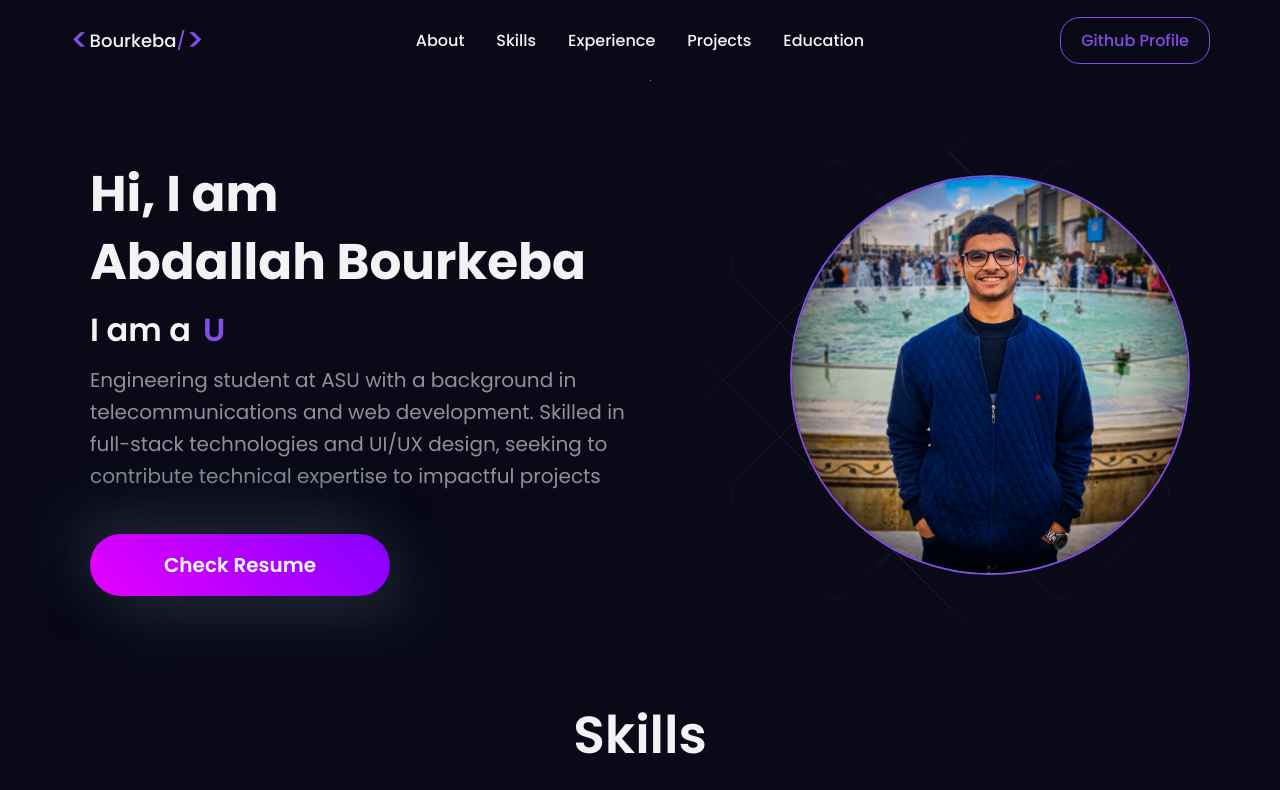
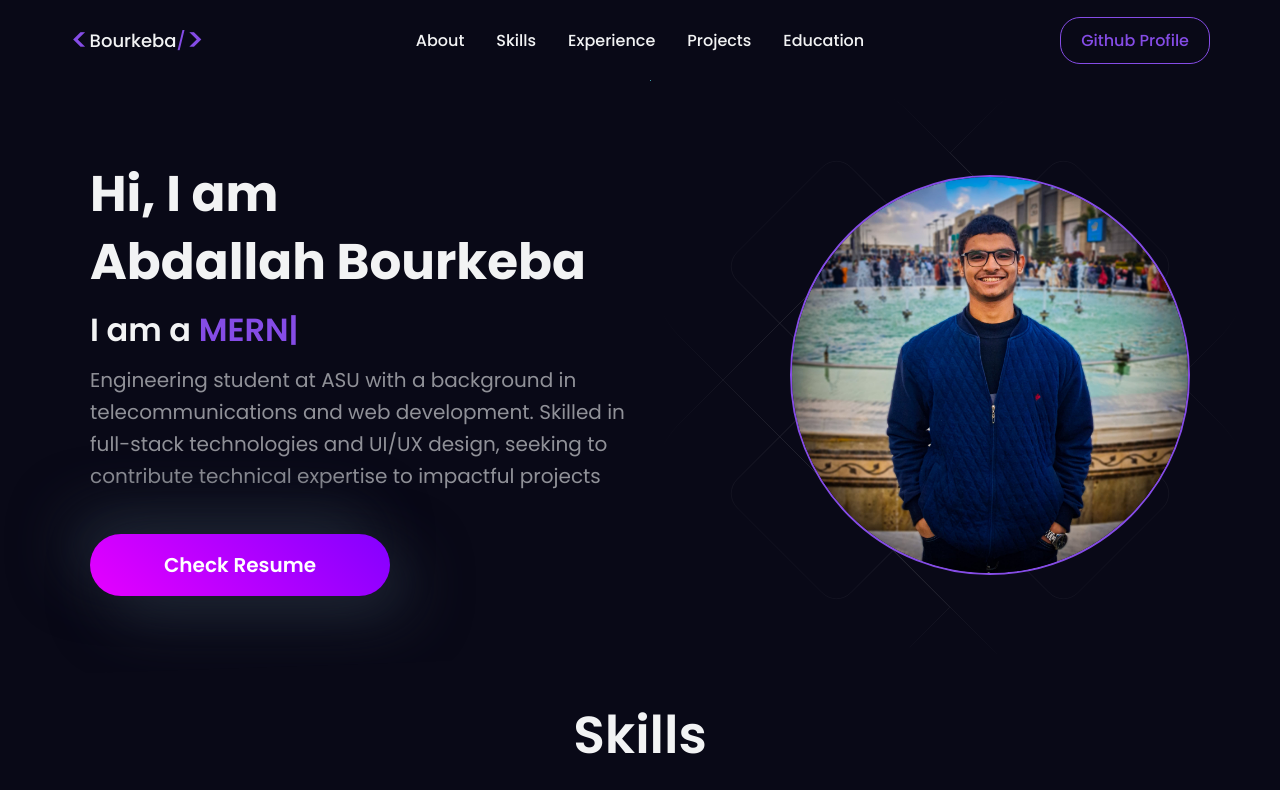
Before and after one commit to Abdallah-Bourkeba/portfolio, a React (Create React App) app: page / in a window 1280 px wide. Shown: the top 790 px of the page. Built offline with nearby package versions, Linux system fonts and the light colour scheme.

Commit message:
change type write lib

```diff
--- a/package.json
+++ b/package.json
@@ -25,10 +25,10 @@
     "react-scripts": "5.0.1",
     "react-scroll": "^1.9.0",
     "react-tilt": "^1.0.2",
+    "react-typed": "^2.0.12",
     "react-vertical-timeline-component": "^3.6.0",
     "styled-components": "^6.1.8",
     "three": "^0.161.0",
-    "typewriter-effect": "^2.21.0",
     "web-vitals": "^2.1.4"
   },
   "scripts": {
--- a/src/components/sections/Hero.jsx
+++ b/src/components/sections/Hero.jsx
@@ -1,7 +1,7 @@
 import React from "react";
 import styled from "styled-components";
 import { Bio } from "../../data/constants";
-import Typewriter from "typewriter-effect";
+import { ReactTyped } from "react-typed";
 import HeroImg from "../../images/HeroImage.jpg";
 import HeroBgAnimation from "../HeroBgAnimation";
 import { Tilt } from "react-tilt";
@@ -90,11 +90,9 @@ const Title = styled.div`
   }
 `;
 
-const TextLoop = styled.div`
+const TextLoop = styled.p`
   font-weight: 600;
   font-size: 32px;
-  display: flex;
-  gap: 12px;
   color: ${({ theme }) => theme.text_primary};
   line-height: 68px;
 
@@ -109,7 +107,7 @@ const TextLoop = styled.div`
   }
 `;
 
-const Span = styled.div`
+const Span = styled.span`
   color: ${({ theme }) => theme.primary};
 `;
 
@@ -233,14 +231,17 @@ const Hero = () => {
                   Hi, I am <br /> {Bio.name}
                 </Title>
                 <TextLoop>
-                  I am a
+                  I am a{" "}
                   <Span>
-                    <Typewriter
-                      options={{
-                        strings: Bio.roles,
-                        autoStart: true,
-                        loop: true,
+                    <ReactTyped
+                      style={{
+                        display: "inline",
+                        color: `${({ theme }) => theme.primary}`,
                       }}
+                      strings={Bio.roles}
+                      typeSpeed={120}
+                      backSpeed={140}
+                      loop
                     />
                   </Span>
                 </TextLoop>
```
Also changed, not shown: 1 other file (tests, documents, lock files or other folders).
